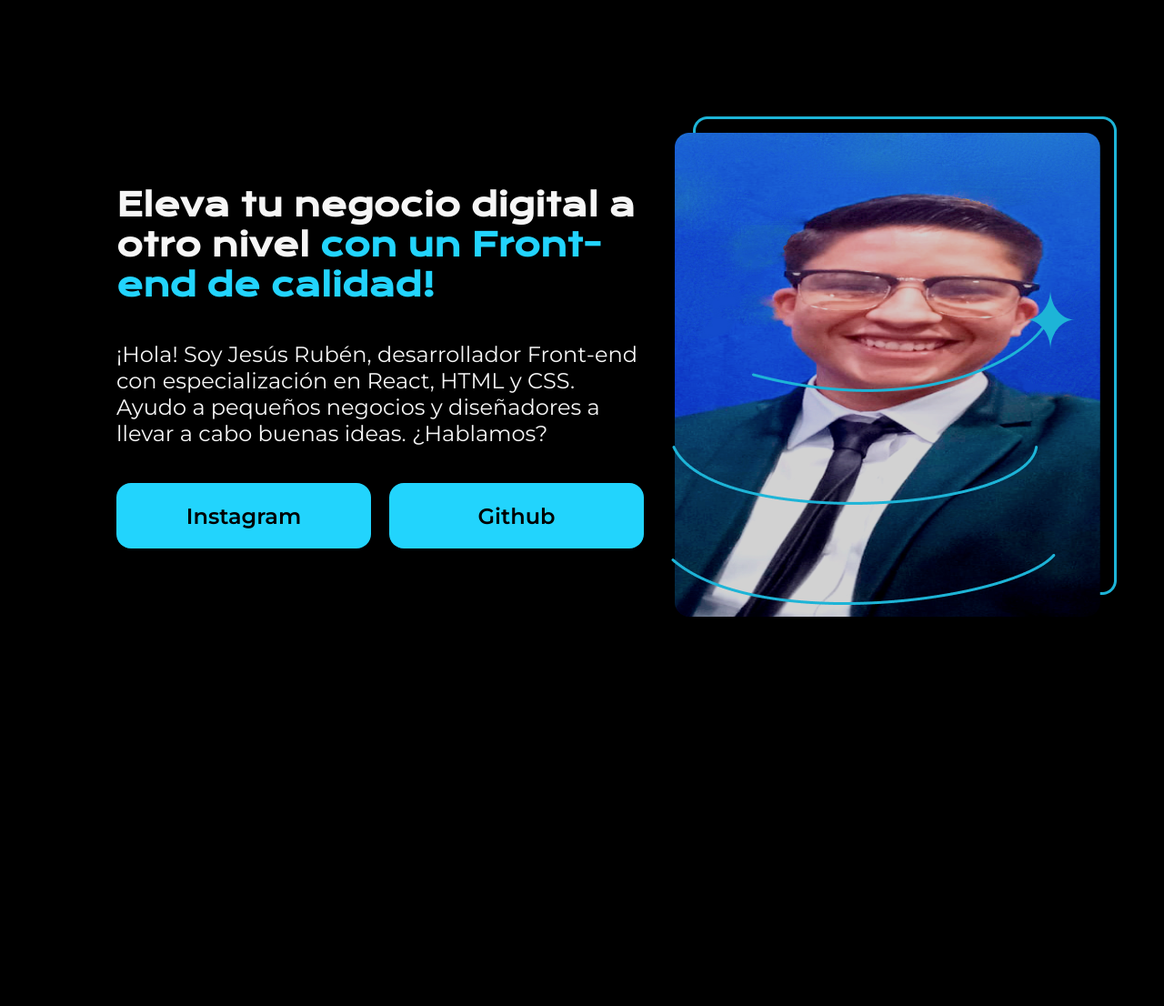
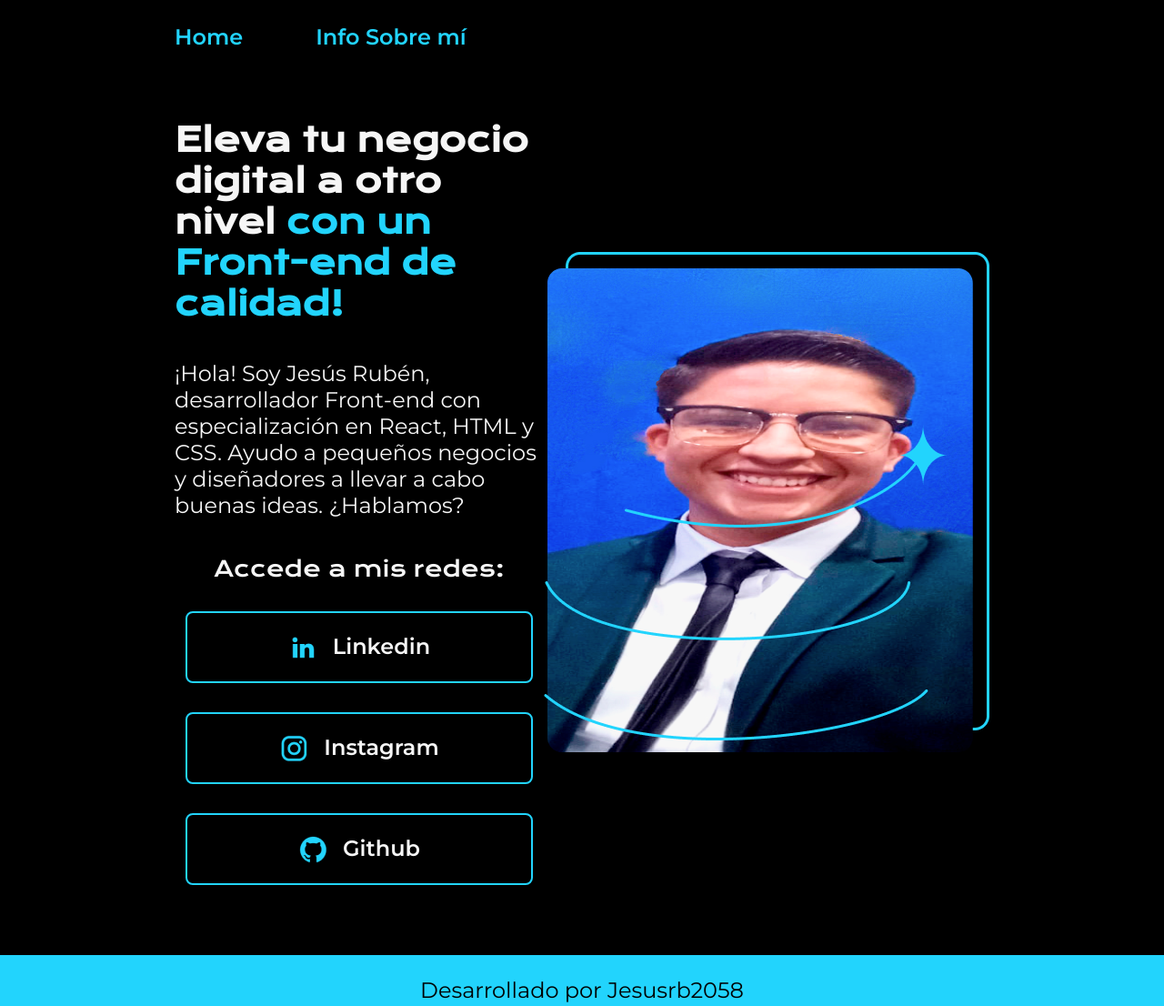
Before and after one commit to Jesusrb2058/Presentaci-n, a plain HTML site: page index.html in a window 1280 px wide. Shown: the whole page at 91% size. Before the commit the page ends 1056 px from the top, so only its background shows below. Drawn offline with nearby package versions, Linux system fonts and the light colour scheme.

Commit message:
Pagina sobre mi / Version 2.0

```diff
--- a/Style.css
+++ /dev/null
@@ -1,73 +0,0 @@
-@import url('https://fonts.googleapis.com/css2?family=Krona+One&family=Montserrat:ital,wght@0,100..900;1,100..900&display=swap');
-
-*{
-    padding: 0;
-    margin: 0;
-}
-
-body{
-    background-color: #000000;
-    color: #f6f6f6;
-    height: 100vh;
-
-    /* Todos esto centran todo el contennido al meido de a pagina  */
-    box-sizing: border-box;
-    justify-content: center;
-    align-items: center;
-    margin: 10%;           /*  Este se ajusta segun se nesecite el margen   */
-}
-
-
-
-.titulo-a-destacar{
-    color: #22d4fd;
-}
-
-.presentacion-container{
-    display: flex;
-    align-items: center;
-    justify-content: space-between;
-}
-
-.presentacion-contenido{
-    width: 615px;
-    display: flex;
-    flex-direction: column;
-    gap: 40px;
-}
-
-.Texto-inicio{
-    font-family: "Krona One", sans-serif;
-    font-size: 35px;
-}
-
-.Texto-parrafo{
-    font-family: "Montserrat", sans-serif;
-    font-size: 24px;
-}
-.botones{
-    display: flex;
-    justify-content: flex-start;
-}
-
-.Enlace_link_1, .Enlace_link_2 {
-    width: 280px;
-    background-color: #22d4fd;
-    text-align: center;
-    padding: 21.5px 0;
-    border-radius: 16px;
-    font-family: "Montserrat", sans-serif;
-    font-size: 24px;
-    font-weight: 600;
-    text-decoration: none;
-    color: #000000;
-}
-
-.Enlace_link_1 {
-    margin-right: 20px; /* Espacio entre los botones */
-}
-
-.Imagen {
-    margin-left: 30px; /* Espacio alrededor de la imagen */
-    filter: brightness(0.85)
-}
--- /dev/null
+++ b/Style/Style.css
@@ -0,0 +1,118 @@
+@import url('https://fonts.googleapis.com/css2?family=Krona+One&family=Montserrat:wght@400;600&display=swap');
+
+:root {
+    --color-primario: #000000;
+    --color-secundario: #22D4FD;
+    --Color-terciario: #F6F6F6;
+
+    --Fuente-Montserrat: 'Montserrat', sans-serif;
+    --Fuente-Kroma-One: 'Krona One', sans-serif;
+}
+
+* {
+    padding: 0;
+    margin: 0;
+}
+
+body {
+    height: 100vh;
+    box-sizing: border-box;
+    background-color: var(--color-primario);
+    color: var(--Color-terciario);
+}
+
+header {
+    padding: 2% 0% 0% 15%;
+}
+
+nav {
+    display: flex;
+    gap: 80px;
+}
+
+.nav_menu {
+    font-family: var(--Fuente-Montserrat);
+    font-size: 24px;
+    font-weight: 600;
+    text-decoration: none;
+    color: var(--color-secundario);
+}
+
+.presentacion-container {
+    padding: 6% 15%;
+    display: flex;
+    align-items: center;
+    justify-content: space-between;
+}
+
+.presentacion-contenido {
+    width: 615px;
+    display: flex;
+    flex-direction: column;
+    gap: 40px;
+}
+
+
+.Texto-inicio {
+    font-size: 36px;
+    font-family: var(--Fuente-Kroma-One);
+}
+
+.titulo-a-destacar {
+    color: var(--color-secundario);
+    ;
+}
+
+.Texto-parrafo {
+    font-size: 24px;
+    font-family: var(--Fuente-Montserrat);
+}
+
+.botones {
+    display: flex;
+    flex-direction: column;
+    justify-content: space-between;
+    align-items: center;
+    gap: 32px;
+}
+
+.Titulo-enlaces {
+    font-family: var(--Fuente-Kroma-One);
+    font-weight: 400;
+    font-size: 24px;
+}
+
+.Enlace_link_1,
+.Enlace_link_2,
+.Enlace_link_3 {
+    /* background-color: var(--color-secundario); */
+    display: flex;
+    justify-content: center;
+    gap: 16px;
+    border: 2px solid var(--color-secundario);
+    width: 378px;
+    text-align: center;
+    border-radius: 8px;
+    font-size: 24px;
+    font-weight: 600;
+    padding: 21.5px 0;
+    text-decoration: none;
+    color: var(--Color-terciario);
+    font-family: var(--Fuente-Montserrat);
+}
+
+.Enlace_link_1:hover,
+.Enlace_link_2:hover,
+.Enlace_link_3:hover {
+    background-color: #272727;
+}
+
+.footer {
+    color: var(--color-primario);
+    background-color: var(--color-secundario);
+    padding: 24px;
+    text-align: center;
+    font-family: var(--Fuente-Montserrat);
+    font-size: 24px;
+    font-weight: 400;
+}
--- /dev/null
+++ b/Style/Style_page_about_me.css
@@ -0,0 +1,79 @@
+@import url('https://fonts.googleapis.com/css2?family=Krona+One&family=Montserrat:wght@400;600&display=swap');
+
+:root {
+    --color-primario: #000000;
+    --color-secundario: #22D4FD;
+    --Color-terciario: #F6F6F6;
+
+    --Fuente-Montserrat: 'Montserrat', sans-serif;
+    --Fuente-Kroma-One: 'Krona One', sans-serif;
+}
+
+* {
+    padding: 0;
+    margin: 0;
+}
+
+body {
+    height: 100vh;
+    box-sizing: border-box;
+    background-color: var(--color-primario);
+    color: var(--Color-terciario);
+}
+
+header {
+    padding: 2% 0% 0% 15%;
+}
+
+nav {
+    display: flex;
+    gap: 80px;
+}
+
+.nav_menu {
+    font-family: var(--Fuente-Montserrat);
+    font-size: 24px;
+    font-weight: 600;
+    text-decoration: none;
+    color: var(--color-secundario);
+}
+
+.presentacion-container {
+    padding: 6% 15%;
+    display: flex;
+    align-items: center;
+    justify-content: space-between;
+}
+
+.presentacion-contenido {
+    width: 615px;
+    display: flex;
+    flex-direction: column;
+    gap: 40px;
+}
+
+
+.Texto-inicio {
+    font-size: 24px;
+    font-family: var(--Fuente-Kroma-One);
+}
+
+
+
+.Texto-parrafo {
+    font-size: 24px;
+    font-family: var(--Fuente-Montserrat);
+}
+
+
+
+
+.footer {
+    color: var(--color-primario);
+    background-color: var(--color-secundario);
+    padding: 24px;
+    text-align: center;
+    font-family: var(--Fuente-Montserrat);
+    font-size: 24px;
+    font-weight: 400;
+}
--- a/index.html
+++ b/index.html
@@ -1,19 +1,30 @@
 <!DOCTYPE html>
 <html lang="en">
+
 <head>
     <meta charset="UTF-8">
     <meta name="viewport" content="width=device-width, initial-scale=1.0">
     <title>Presentación</title>
-    <link rel="stylesheet" href="Style.css">
+    <link rel="stylesheet" href="Style/Style.css">
 </head>
 
 <body>
 
-    <header></header>
+    <header>
+
+        <nav>
+            <a class="nav_menu" href="index.html">Home</a>
+            <a class="nav_menu" href="page_about_me.html">Info Sobre mí</a>
+        </nav>
+
+    </header>
+
+
     <main class="presentacion-container">
         <section class="presentacion-contenido">
             <h1 class="Texto-inicio">Eleva tu negocio digital a otro nivel
-             <strong class="titulo-a-destacar">  con un Front-end de calidad!</strong></h1>
+                <strong class="titulo-a-destacar"> con un Front-end de calidad!</strong>
+            </h1>
 
             <p class="Texto-parrafo">¡Hola! Soy Jesús Rubén, desarrollador Front-end con especialización en React,
                 HTML y CSS. Ayudo a pequeños negocios y diseñadores a llevar a cabo buenas ideas.
@@ -21,15 +32,31 @@
             </p>
 
             <div class="botones">
-        <a  class="Enlace_link_1" href="https://www.instagram.com/jesus.rob_58/">Instagram</a>
-        <a  class="Enlace_link_2" href="https://github.com/Jesusrb2058">Github</a>
+
+                <h2 class="Titulo-enlaces">Accede a mis redes: </h2>
+
+                <a class="Enlace_link_1" href="https://www.linkedin.com/in/rodriguez-bernal-jesús-rubén-86a629315/"><img src="img/linkedin.png"
+                        alt=""> Linkedin</a>
+
+
+                <a class="Enlace_link_2" href="https://www.instagram.com/jesus.rob_58/"> <img src="img/instagram.png"
+                        alt=""> Instagram</a>
+
+                <a class="Enlace_link_3" href="https://github.com/Jesusrb2058"> <img src="img/github.png" alt=""> Github
+                </a>
+
+
+
             </div>
         </section>
 
-        <img  class="Imagen" src="img/Imagem.png" alt="Imagen de ana garcia trabajando">
+        <img class="Imagen" src="img/Imagem.png" alt="Imagen de ana garcia trabajando">
 
     </main>
-    <footer></footer>
+    <footer class="footer">
+        <p>Desarrollado por Jesusrb2058</p>
+    </footer>
 
 </body>
+
 </html>
```
Also changed, not shown: page_about_me.html (added, +54 -0 lines), img/Assets-aula2-curso3-html-e-css-main/assets/Imagem.png (added), img/github.png (added), img/html-5.webp (deleted), img/instagram.png (added), img/linkedin.png (added), img/twitch.png (added), img/twitter-novo.png (added), img/twitter.png (added), 1 other file. Lines whose indentation alone changed are shown as unchanged.
